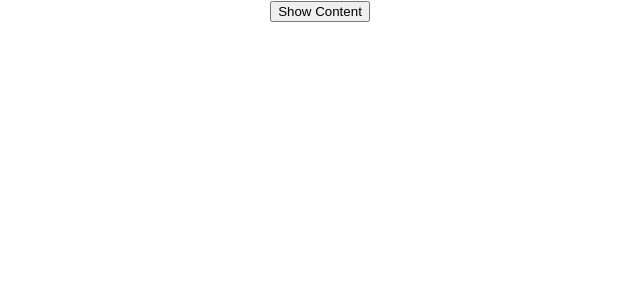
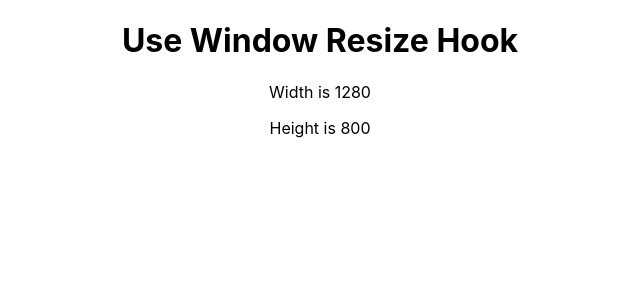
Before and after one commit to JD-Daehyun/myreactpractice, a React (Create React App) app: page / in a window 1280 px wide. Shown: the top 300 px of the page, without its empty margins (320-960 px from the left). Built offline with nearby package versions, Linux system fonts and the light colour scheme.

Commit message:
Feature Custom Hook Part 3 UseWindowResize

```diff
--- a/src/App.js
+++ b/src/App.js
@@ -18,6 +18,7 @@
 import FeatureFlags from "./components/feature-flag";
 import UseFetchHookTest from "./components/use-fetch/test";
 import UseOnClickOutsideTest from './components/use-outside-click/test';
+import UseWindowResizeTest from './components/use-window-resize/text';
 function App() {
   return (
     <div className="App">
@@ -76,7 +77,10 @@
       {/* <UseFetchHookTest /> */}
 
       {/* UseOnClickOutside Custom Hook Component */}
-      <UseOnClickOutsideTest />
+      {/* <UseOnClickOutsideTest /> */}
+
+      {/* UseWindowResize Custom Hook Component */}
+      <UseWindowResizeTest />
     </div>
   );
 }
--- /dev/null
+++ b/src/components/use-window-resize/index.jsx
@@ -0,0 +1,28 @@
+import { useLayoutEffect, useState } from "react";
+
+export default function useWindowResize() {
+  const [windowSize, setWindowSize] = useState({
+    width: 0,
+    height: 0,
+  });
+
+  function handleResize() {
+    setWindowSize({
+      width: window.innerWidth,
+      height: window.innerHeight,
+    });
+  }
+
+  //useEffect will be called after render but useLayoutEffect will called before render
+  useLayoutEffect(() => {
+    //mount the initial set up of the current window size
+    handleResize();
+    window.addEventListener("resize", handleResize);
+
+    return () => {
+      window.removeEventListener("resize", handleResize);
+    };
+  }, []);
+
+  return windowSize;
+}
--- /dev/null
+++ b/src/components/use-window-resize/text.jsx
@@ -0,0 +1,13 @@
+import useWindowResize from ".";
+
+export default function UseWindowResizeTest() {
+  const windowSize = useWindowResize();
+  const { width, height } = windowSize;
+  return (
+    <div>
+      <h1>Use Window Resize Hook</h1>
+      <p>Width is {width}</p>
+      <p>Height is {height}</p>
+    </div>
+  );
+}
```
